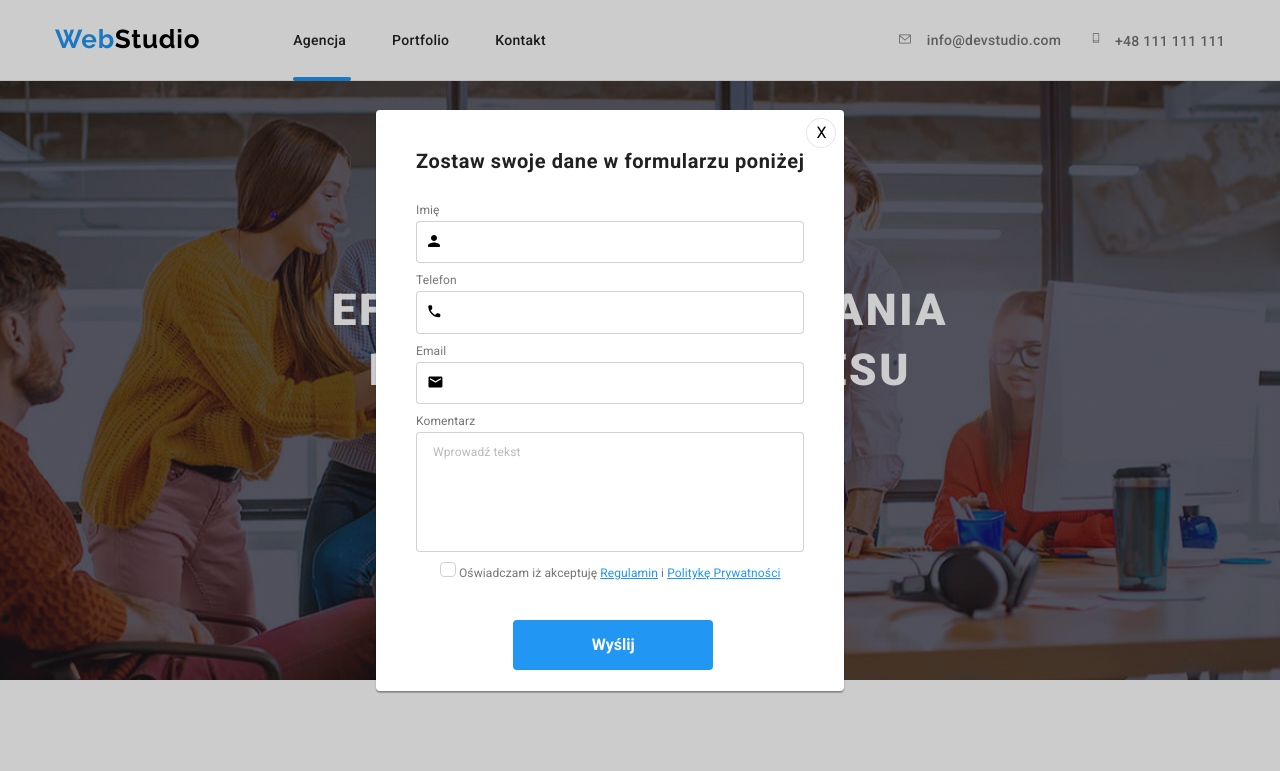
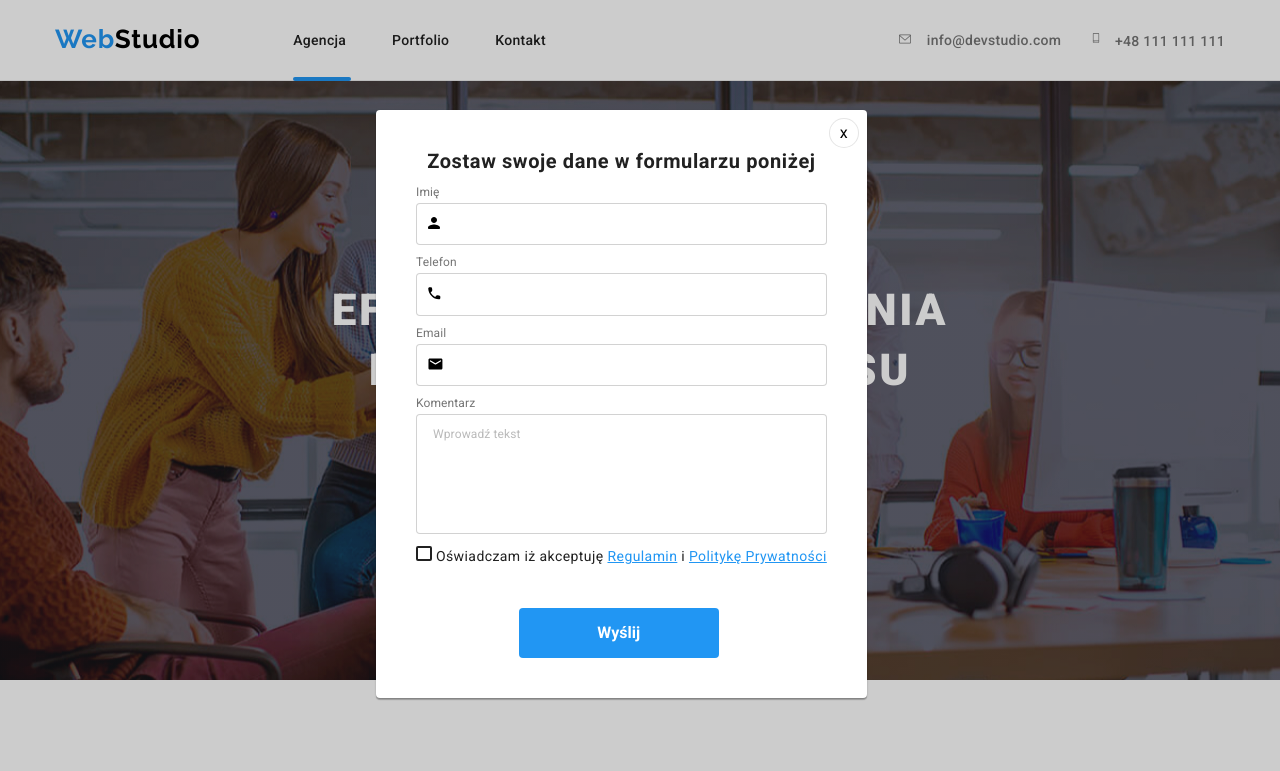
Before and after one commit to MaciekJozwicki/testmodal, a plain HTML site: page index.html in a window 1280 px wide. Both pictures are taken after a click on the button "Zamów usługe". Shown: the top 771 px of the page. Drawn offline with nearby package versions, Linux system fonts and the light colour scheme.

Commit message:
BEM updating

```diff
--- a/css/style.css
+++ b/css/style.css
@@ -520,7 +520,7 @@ padding: 20px 24px;
     margin-top: 72px;
     margin-left: 77px;
 }
-.newsletter__title {
+.newsletter__header {
     font-family: 'Roboto';
     font-style: normal;
     font-weight: 700;
@@ -569,7 +569,7 @@ padding: 20px 24px;
     margin-top: 20px;
     cursor: pointer;
 }
-.newsletter__svg {
+.newsletter__button-icon {
     fill: white;
     margin-left: 24px;
 }
@@ -588,7 +588,6 @@ padding: 20px 24px;
     top: calc(50% - 290px);
     left: calc(50% - 264px);
     max-width: 528px;
-    height: 581px;
     background-color: var(--color-white);
     box-shadow: 0px 1px 3px rgba(0, 0, 0, 0.12), 0px 1px 1px rgba(0, 0, 0, 0.14),
       0px 2px 1px rgba(0, 0, 0, 0.2);
@@ -597,7 +596,7 @@ padding: 20px 24px;
     padding: 40px;
     transition: transform 500ms ease;
 }
-.modal-close-btn {
+.modal__close-button {
     position: absolute;
     right: 8px;
     top: 8px;
@@ -608,6 +607,15 @@ padding: 20px 24px;
     border-radius: 50%;
     cursor: pointer;
 }
+.modal__header {
+    font-weight: 700;
+    font-size: 20px;
+    line-height: 23px;
+    text-align: center;
+    letter-spacing: 0.03em;
+    color: #212121;
+    margin-bottom: 12px;
+  }
 .is-hidden {
     opacity: 0;
     visibility: hidden;
@@ -630,33 +638,42 @@ padding: 20px 24px;
     justify-content: center;
     gap: 10px;
   }
-.form__wrapper {
-    /* width: 528px;
-    height: 581px;
-    padding: 40px;
-    position: absolute;
-    left: 300px;
-    top: 80px;
-    position: absolute;
-    left: 0;
-    top: 0; */
+  .form__elements {
+    display: flex;
+    flex-direction: column;
+    gap: 4px;
   }
-  .form__title {
-    font-weight: 700;
-    font-size: 20px;
-    line-height: 23px;
-    text-align: center;
-    letter-spacing: 0.03em;
-    color: #212121;
-    margin-bottom: 30px;
+  .form__label {
+    position: relative;
+    font-weight: 400;
+    font-size: 12px;
+    line-height: 14px;
+    color: #757575;
+    letter-spacing: 0.01em;
   }
-
-  .form__textarea {
+  .form__input {
+    padding-top: 11px;
+    padding-bottom: 11px;
+    padding-left: 42px;
+    border: 1px solid rgba(33, 33, 33, 0.2);
+    border-radius: 4px;
+    outline: none;
+  }
+  .form__elements:focus-within .form__input {
+    border: 1px solid #2196F3;
+  }
+  .form__elements:focus-within .form__icon {
+    fill: #2196F3;
+  }
+  .form__input-textarea {
     height: 120px;
     resize: none;
     padding: 12px 16px;
+    border: 1px solid rgba(33, 33, 33, 0.2);
+    border-radius: 4px;
+    outline: none;
   }
-  .form__textarea::placeholder {
+  .form__input-textarea::placeholder {
     font-family: 'Roboto';
     font-style: normal;
     font-weight: 400;
@@ -664,30 +681,6 @@ padding: 20px 24px;
     line-height: 14px;
     letter-spacing: 0.01em;
     color: rgba(117, 117, 117, 0.5);
-  }
-
-  .form__element {
-    display: flex;
-    flex-direction: column;
-    gap: 4px;
-  }
-  .form__element input, textarea {
-    border: 1px solid rgba(33, 33, 33, 0.2);
-    border-radius: 4px;
-    outline: none;
-  }
-  .form__element label {
-    font-weight: 400;
-    font-size: 12px;
-    line-height: 14px;
-    color: #757575;
-    letter-spacing: 0.01em;
-  }
-  .form__element:focus-within input {
-    border: 1px solid #2196F3;
-  }
-  .form__element:focus-within .form__icon {
-    fill: #2196F3;
   }
   .form__submit {
     padding: 10px 76px;
@@ -707,55 +700,38 @@ padding: 20px 24px;
     margin-top: 30px;
     cursor: pointer;
   }
-
-  .form-regulations {
-    color:#2196F3;
-    text-decoration: underline;
-  }
-  .form__input {
-    padding-top: 11px;
-    padding-bottom: 11px;
-    padding-left: 42px;
-  }
-  .form__label {
-    position: relative;
-  }
   .form__icon {
     position: absolute;
     top: 32px;
     left: 12px;
   }
-  .form-checkbox {
-    flex-direction: row-reverse;
-    justify-content:space-evenly;
-  }
-  .checkbox-title {
+  .form__checkbox {
     font-weight: 400;
     font-size: 14px;
     line-height: 24px;
     letter-spacing: 0.03em;
+    position: relative;
   }
-
-  .labelka {
-    position: relative;
-
-  }
-  .input {
+  .form__checkbox-input {
     border: 2px solid #212121;
     border-radius: 2px;
     width: 16px;
     height: 15px;
     appearance: none;
   }
-  .form__icon--agree {
+  .form__checkbox-regulations {
+    color:#2196F3;
+    text-decoration: underline;
+  }
+  .form__checkbox-custom-icon {
     position: absolute;
     left: 0;
-    bottom: 4px;
+    bottom: 7px;
     opacity: 0;
     border-radius: 2px;
     fill: #fff;
   }
-  .input:checked ~ .form__icon--agree {
+  .form__checkbox-input:checked + .form__checkbox-custom-icon {
     background-color: #2196f3;
     border-color: #2196f3;
     opacity: 1;
--- a/index.html
+++ b/index.html
@@ -582,9 +582,8 @@
         <!-- NEWSLETTER -->
 
         <div class="newsletter">
-          <!-- <h2 class="newsletter__title">Zapisz się do newslettera</h2> -->
           <form>
-            <label class="newsletter__title" for="email-newsletter"
+            <label class="newsletter__header" for="email-newsletter"
               >Zapisz się do newslettera</label
             >
             <div class="newsletter__elements">
@@ -597,7 +596,7 @@
               />
               <button type="submit" class="newsletter__button">
                 Zapisz się
-                <svg width="24" height="24" class="newsletter__svg">
+                <svg width="24" height="24" class="newsletter__button-icon">
                   <use
                     width="24"
                     height="24"
@@ -612,13 +611,12 @@
     </footer>
     <div class="backdrop is-hidden" data-modal>
       <div class="modal">
-        <div class="form__wrapper">
-          <button type="button" class="modal-close-btn" data-modal-close>
-            X
+        <button type="button" class="modal__close-button" data-modal-close>
+          x
         </button>
-          <h2 class="form__title">Zostaw swoje dane w formularzu poniżej</h2>
+        <h2 class="modal__header">Zostaw swoje dane w formularzu poniżej</h2>
         <form class="form">
-            <div class="form__element">
+          <div class="form__elements">
             <label for="user_name" class="form__label">
               <svg width="18" height="18" class="form__icon">
                 <use
@@ -637,7 +635,7 @@
             />
           </div>
 
-            <div class="form__element">
+          <div class="form__elements">
             <label for="user_telephone" class="form__label">
               <svg width="18" height="18" class="form__icon">
                 <use
@@ -657,7 +655,7 @@
             />
           </div>
 
-            <div class="form__element">
+          <div class="form__elements">
             <label for="user_email" class="form__label">
               <svg width="18" height="18" class="form__icon">
                 <use
@@ -676,41 +674,39 @@
             />
           </div>
 
-            <div class="form__element">
-              <label for="comments">Komentarz</label>
+          <div class="form__elements">
+            <label for="comments" class="form__label">Komentarz</label>
             <textarea
-                class="form__textarea"
+              class="form__input-textarea"
               name="your-comment"
               id="comments"
               placeholder="Wprowadź tekst"
             ></textarea>
           </div>
 
-            <div class="form__element form-checkbox">
-              <label for="checkbox" class="checkbox-title labelka">
+          <div class="form__elements">
+            <label for="checkbox" class="form__checkbox">
               <input
                 type="checkbox"
                 name="regulations"
                 id="checkbox"
-                  class="input"
+                class="form__checkbox-input"
                 required
               />
-                <svg width="16" height="15" class="form__icon--agree">
-                  <use
-                    href="./images/icons/icons.svg#icon-agree"
-                    class="svg-use"
-                  ></use>
+              <svg width="16" height="15" class="form__checkbox-custom-icon">
+                <use href="./images/icons/icons.svg#icon-agree"></use>
               </svg>
               Oświadczam iż akceptuję
-                <span class="form-regulations"> Regulamin</span> i
-                <span class="form-regulations"> Politykę Prywatności</span>
+              <span class="form__checkbox-regulations"> Regulamin</span> i
+              <span class="form__checkbox-regulations">
+                Politykę Prywatności</span
+              >
             </label>
           </div>
           <button class="form__submit" type="submit">Wyślij</button>
         </form>
       </div>
     </div>
-    </div>
     <script src="./js/modal.js"></script>
   </body>
 </html>
```
Lines whose indentation alone changed are shown as unchanged.
